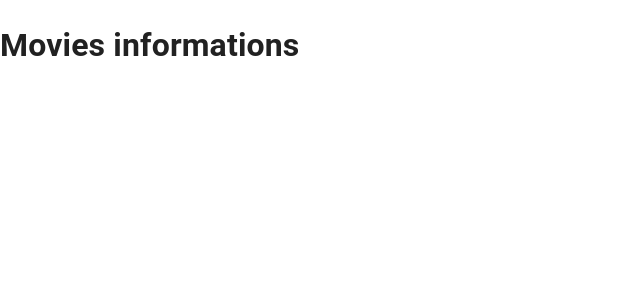
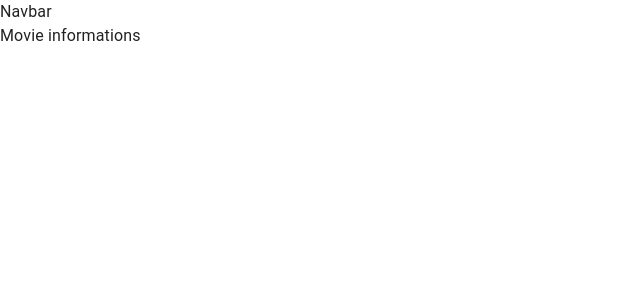
Before and after one commit to e2rabi/Filmepire, a React (Create React App) app: page /movie/1 in a window 1280 px wide. Shown: the top 300 px of the page, without its empty margins (0-640 px from the left). Built offline with nearby package versions, Linux system fonts and the light colour scheme.

Commit message:
Add base components

```diff
--- /dev/null
+++ b/src/components/Actors/Actors.jsx
@@ -0,0 +1,11 @@
+import React from 'react'
+
+const Actors = () => {
+    return (
+        <div>
+            Actors
+        </div>
+    )
+}
+
+export default Actors
--- a/src/components/App.jsx
+++ b/src/components/App.jsx
@@ -1,27 +1,28 @@
 import React from 'react';
 import { CssBaseline } from '@mui/material'
 import { Switch, Route } from 'react-router-dom'
-
+import { Actors, Movies, MovieInformation, Profile, NavBar } from './'
 function App() {
   return (
     <div>
       <CssBaseline />
       <main>
+        <NavBar />
         <Switch>
           <Route exact path="/">
-            <h1>Home</h1>
+            <Movies />
           </Route>
           <Route excat path="/movies">
-            <h1>Movies</h1>
+            <Movies />
           </Route>
           <Route excat path="/movie/:id">
-            <h1>Movies informations</h1>
+            <MovieInformation />
           </Route>
           <Route excat path="/actor/:id">
-            <h1>Actors informations</h1>
+            <Actors />
           </Route>
           <Route excat path="/profile/:id">
-            <h1>Profile informations</h1>
+            <Profile />
           </Route>
         </Switch>
       </main>
--- /dev/null
+++ b/src/components/MovieInformation/MovieInformation.jsx
@@ -0,0 +1,11 @@
+import React from 'react'
+
+const MovieInformation = () => {
+    return (
+        <div>
+            Movie informations
+        </div>
+    )
+}
+
+export default MovieInformation
--- /dev/null
+++ b/src/components/Movies/Movies.jsx
@@ -0,0 +1,11 @@
+import React from 'react'
+
+const Movies = () => {
+    return (
+        <div>
+            Movies
+        </div>
+    )
+}
+
+export default Movies
--- /dev/null
+++ b/src/components/NavBar/NavBar.jsx
@@ -0,0 +1,11 @@
+import React from 'react'
+
+const NavBar = () => {
+    return (
+        <div>
+            Navbar
+        </div>
+    )
+}
+
+export default NavBar
--- /dev/null
+++ b/src/components/Profile/Profile.jsx
@@ -0,0 +1,11 @@
+import React from 'react'
+
+const Profile = () => {
+    return (
+        <div>
+            Profile
+        </div>
+    )
+}
+
+export default Profile
--- /dev/null
+++ b/src/components/index.js
@@ -0,0 +1,5 @@
+export { default as Actors } from './Actors/Actors';
+export { default as Movies } from './Movies/Movies';
+export { default as MovieInformation } from './MovieInformation/MovieInformation';
+export { default as Profile } from './Profile/Profile';
+export { default as NavBar } from './NavBar/NavBar';
```
Also changed, not shown: 1 other file (tests, documents, lock files or other folders).
